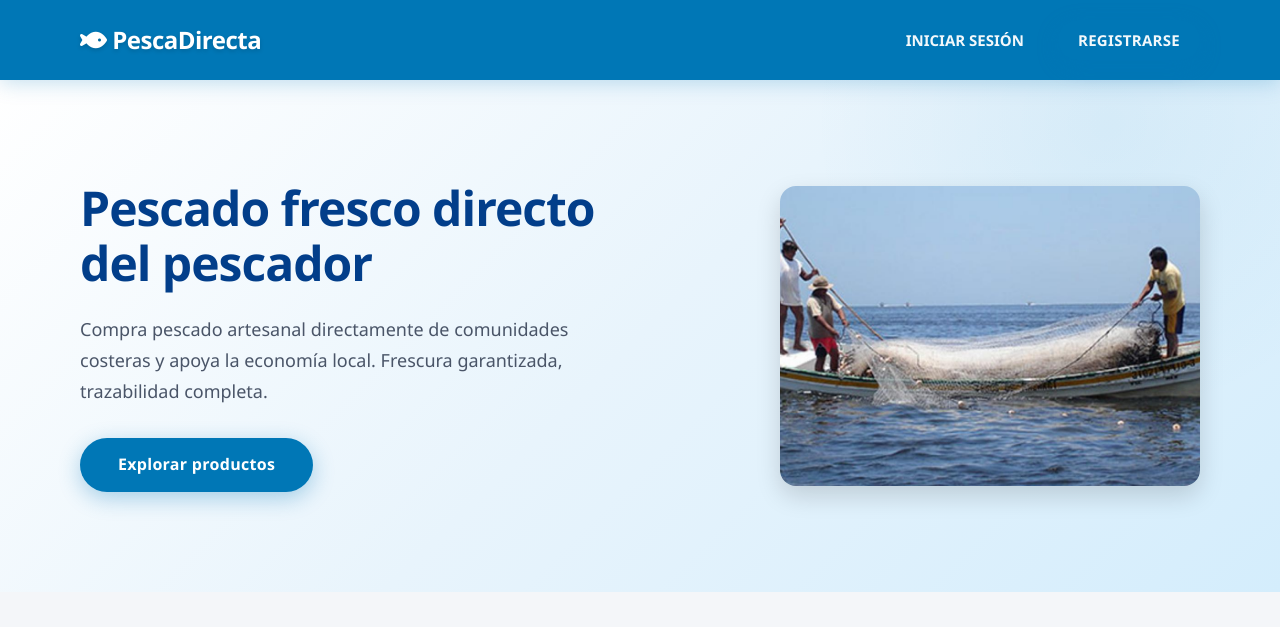
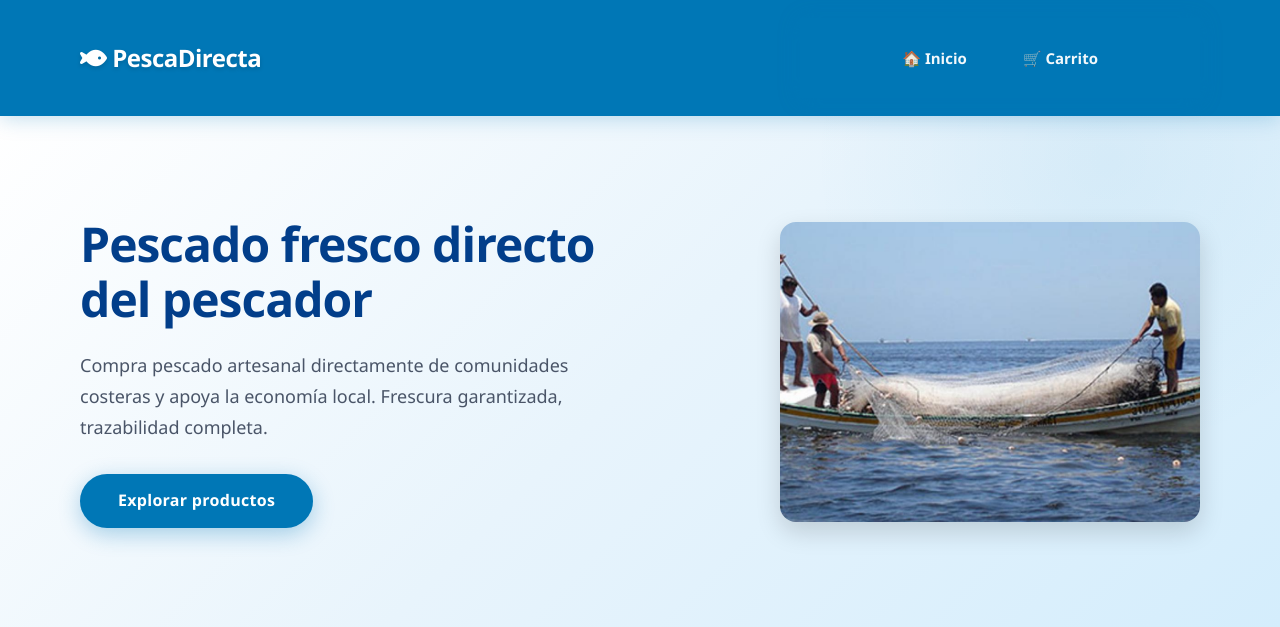
Before and after one commit to JesusGranados3004/Pesca, a PHP site: page / in a window 1280 px wide. Shown: the top 627 px of the page. Run offline with PHP 8.4, Linux system fonts and the light colour scheme; data that the repository does not hold is empty; some libraries are stand-ins or nearby versions.

Commit message:
Unificar menú hamburguesa con mismo patrón de iniciarSesion.html en todas las páginas

```diff
--- a/pescadirecta/css/index.css
+++ b/pescadirecta/css/index.css
@@ -53,13 +53,13 @@ nav {
     transform: scale(1.02);
 }
 
-.menu {
+#menuNav {
     display: flex;
     gap: 12px;
     align-items: center;
 }
 
-.menu a {
+#menuNav a {
     text-decoration: none;
     color: rgba(255,255,255,0.95);
     font-weight: 600;
@@ -794,7 +794,7 @@ footer::before {
         display: block;
     }
 
-    .menu {
+    #menuNav {
         display: none;
         position: absolute;
         top: 100%;
@@ -807,11 +807,11 @@ footer::before {
         box-shadow: 0 8px 20px rgba(0,0,0,0.2);
     }
 
-    .menu.activo {
+    #menuNav.activo {
         display: flex;
     }
 
-    .menu a {
+    #menuNav a {
         width: 100%;
         text-align: center;
         padding: 12px 16px;
--- a/pescadirecta/editar_producto.html
+++ b/pescadirecta/editar_producto.html
@@ -16,10 +16,10 @@
             <div class="logo"><i class="fas fa-fish"></i> PescaDirecta</div>
         </a>
         <button class="menu-toggle" onclick="toggleMenu()">☰</button>
-        <div class="menu" id="menuNav">
+        <nav id="menuNav">
             <a href="inventario.html"><i class="fas fa-box"></i> Inventario</a>
             <a href="index.html"><i class="fas fa-home"></i> Inicio</a>
-        </div>
+        </nav>
     </nav>
 
     <div class="contenedor">
--- a/pescadirecta/index.html
+++ b/pescadirecta/index.html
@@ -18,10 +18,10 @@
             <div class="logo"><i class="fas fa-fish"></i> PescaDirecta</div>
         </a>
         <button class="menu-toggle" onclick="toggleMenu()">☰</button>
-        <div class="menu" id="menuNav">
-           <a href="index.html" class="active"><i class="fas fa-home"></i> Inicio</a>
-           <a href="pago.html"><i class="fas fa-shopping-cart"></i> Carrito</a>
-        </div>
+        <nav id="menuNav">
+           <a href="index.html" class="active">🏠 Inicio</a>
+           <a href="pago.html">🛒 Carrito</a>
+        </nav>
     </nav>
 
     <section class="hero">
--- a/pescadirecta/mis_compras.html
+++ b/pescadirecta/mis_compras.html
@@ -17,12 +17,12 @@
             <div class="logo"><i class="fas fa-fish"></i> PescaDirecta</div>
         </a>
         <button class="menu-toggle" onclick="toggleMenu()">☰</button>
-        <div class="menu" id="menuNav">
+        <nav id="menuNav">
             <a href="index.html"><i class="fas fa-home"></i> Inicio</a>
             <a href="index.html#productos"><i class="fas fa-search"></i> Productos</a>
             <a href="mis_compras.html" class="active"><i class="fas fa-clipboard-list"></i> Mis Compras</a>
             <a href="pago.html"><i class="fas fa-shopping-cart"></i> Carrito</a>
-        </div>
+        </nav>
     </nav>
 
     <div class="container">
```
Also changed, not shown: pescadirecta/css/editar_producto.css (+5 -5 lines), pescadirecta/css/mis_compras.css (+5 -5 lines), pescadirecta/pago.html (+6 -1 lines).
